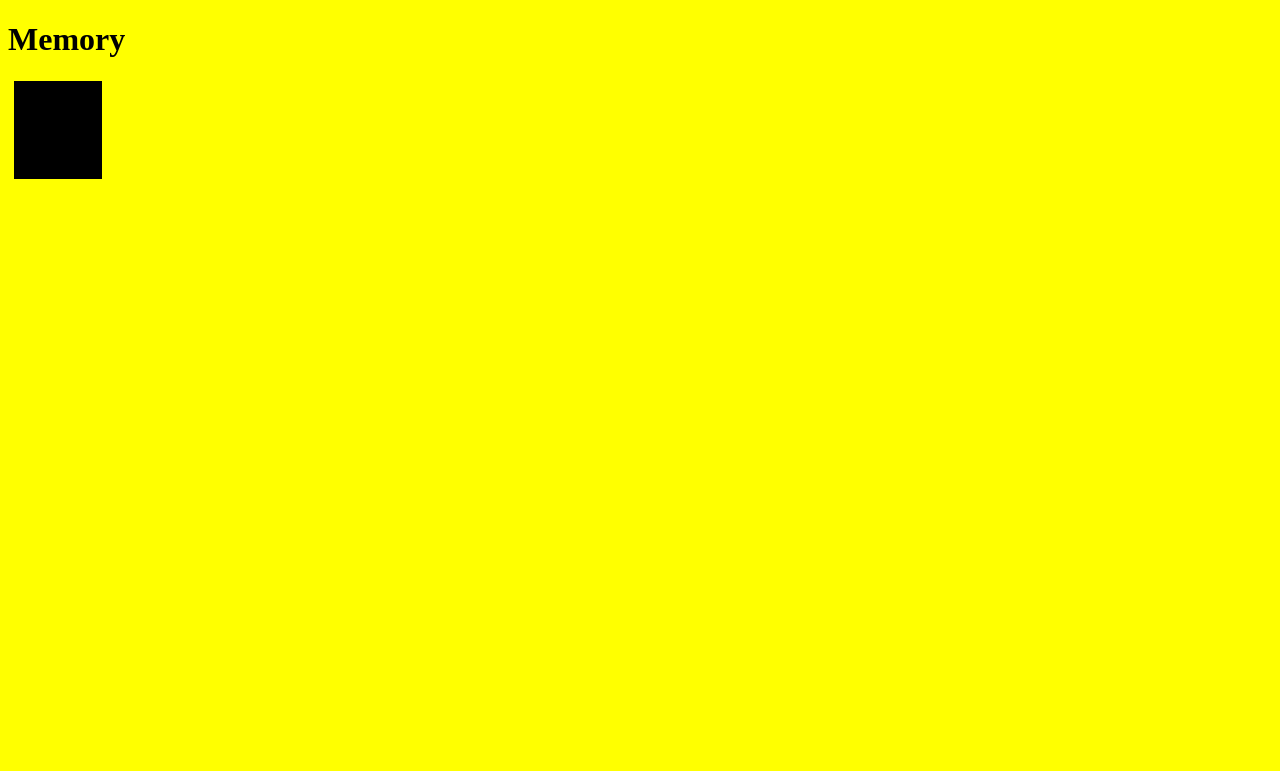
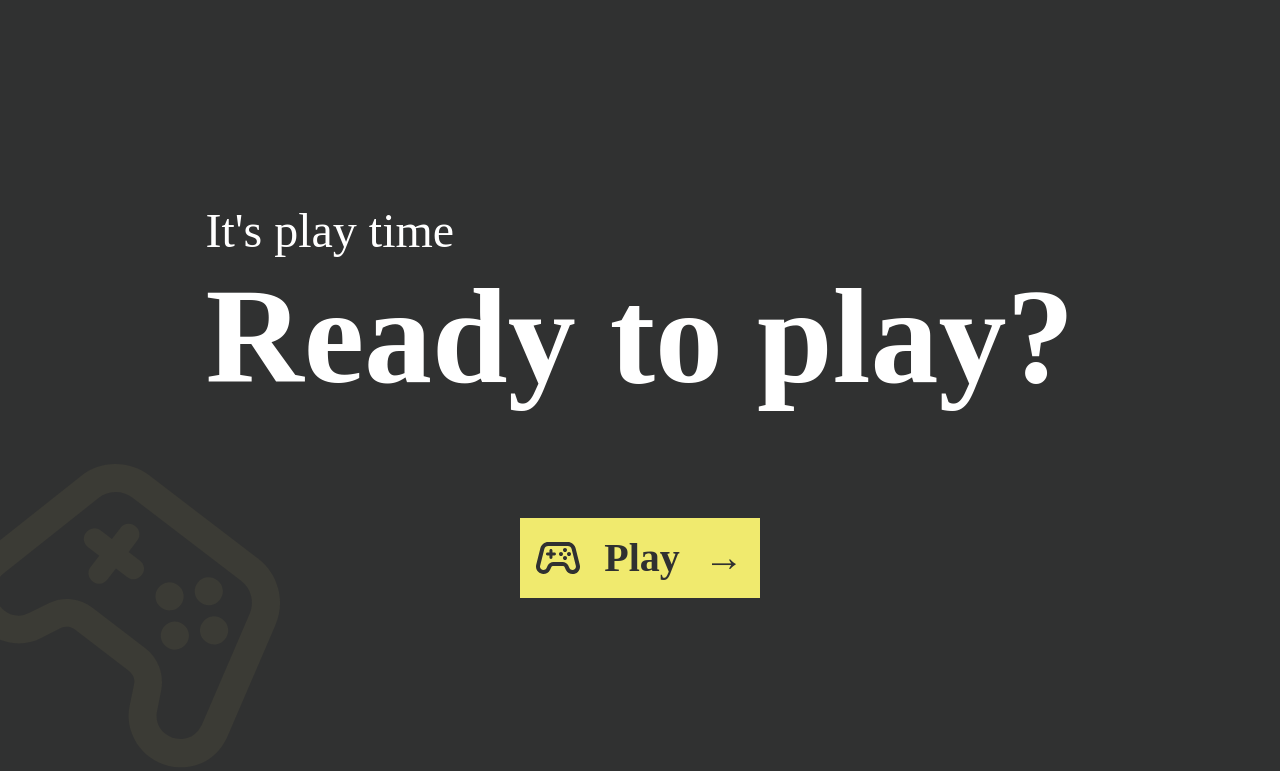
Before and after one commit to krummi14/Memory, a website built with Vite: page index.html in a window 1280 px wide. Built offline with nearby package versions, Linux system fonts and the light colour scheme.

Commit message:
feat: add start_screen

```diff
--- a/index.html
+++ b/index.html
@@ -1,20 +1,32 @@
 <!DOCTYPE html>
 <html lang="en">
+
 <head>
     <meta charset="UTF-8">
     <meta name="viewport" content="width=device-width, initial-scale=1.0">
-    <title>Memory</title>
+    <title>Ready for Memory?</title>
 </head>
-<body class="index_body" >
-    <h1 id="h1_memory">Memory</h1>
-    <section id="field">
-        <button class="card">
-            <div class="card__inner">
-                <div class="card__face"></div>
-                <div class="card__face card__face--back"></div>
+
+<body class="index_body">
+
+    <section class="start_screen">
+        <div class="start_screen__content">
+            <div>
+                <p class="start_screen__p">It's play time</p>
+                <h1 class="start_screen__title">Ready to play?</h1>
             </div>
-        </button>
+            <button id="startGameBtn" class="start_game_btn" onclick="window.location.href='./pages/settings.html'">
+                <img src="./assets/icons/stadia_controller_icon.svg" alt="Black Game Controller">
+                <span class="btn_label">Play</span>
+                <span class="arrow_label">&rarr;</span>
+            </button>
+        </div>
+
+        <img src="./assets/img/stadia_controller.svg" alt="Game Controller" class="start_screen__img">
     </section>
+
     <script type="module" src="/src/main.ts"></script>
+
 </body>
+
 </html>
--- a/src/main.ts
+++ b/src/main.ts
@@ -3,12 +3,12 @@ import './styles/style.scss';
 
 init();
 
-function init () {
+function init() {
     const fieldRef = document.getElementById('field');
     if (fieldRef) {
         fieldRef.addEventListener('click', e => {
             const card = (e.target as HTMLElement).closest('.card') as HTMLButtonElement;
-            if(card) {
+            if (card) {
                 card.classList.toggle('is_flipped');
             }
         })
--- /dev/null
+++ b/src/styles/abstract/mixin.scss
@@ -0,0 +1,6 @@
+@mixin flexbox {
+    display: flex;
+    justify-content: center;
+    align-items: center;
+    flex-direction: column;
+}
--- /dev/null
+++ b/src/styles/assets/button.scss
@@ -0,0 +1,52 @@
+@use '../abstract/mixin.scss' as mix;
+
+button {
+    font-family: 'Red Rose', serif;
+    cursor: pointer;
+}
+
+.start_game_btn {
+    @include mix.flexbox;
+    flex-direction: row;
+    width: 240px;
+    height: 80px;
+    font-size: 40px;
+    font-weight: 700;
+    background-color: rgba(240, 234, 110, 1);
+    color: rgba(48, 49, 49, 1);
+    border: none;
+    padding: 16px 32px;
+    gap: 24px;
+    transition: transform 200ms ease;
+}
+
+.start_game_btn[hidden] {
+    display: none;
+}
+
+.start_game_btn:hover {
+    transform: scale(1.08);
+}
+
+.btn_label {
+    display: inline-block;
+    transition: transform 500ms ease;
+}
+
+.start_game_btn:hover .btn_labell {
+    transform: scale(1.08);
+}
+
+.arrow_label {
+    font-size: 40px;
+}
+
+.start_game_btn img {
+    transform: rotate(0deg) scale(1);
+    transform-origin: center;
+    transition: transform 200ms ease;
+}
+
+.start_game_btn:hover img {
+    transform: rotate(-24deg) scale(1.16);
+}
--- /dev/null
+++ b/src/styles/pages/startscreen.scss
@@ -0,0 +1,30 @@
+@use '../abstract/mixin.scss' as mix;
+
+.index_body {
+    @include mix.flexbox;
+    height: 100vh;
+    background-color: rgba(48, 49, 49, 1);
+    overflow: hidden;
+}
+
+.start_screen {
+    &__content {
+        @include mix.flexbox;
+        gap: 104px;
+    }
+
+    &__p {
+        margin: 0;
+        font-size: 48px;
+        color: rgba(255, 255, 255, 1);
+    }
+
+    &__img {
+        position: absolute;
+        height: 304px;
+        width: 416px;
+        top: 77%;
+        left: 146px;
+        transform: translate(-50%, -50%);
+    }
+}
--- a/src/styles/style.scss
+++ b/src/styles/style.scss
@@ -1,35 +1,15 @@
+@use './assets/button.scss';
+@use './pages/startscreen.scss';
+
 body {
-    height: 100vh;
-    background-color: yellow;
+    margin: 0;
+    font-family: 'Red Rose', serif;
+    font-weight: 400;
 }
 
-.card {
-    height: 100px;
-    aspect-ratio: 1/1;
-    background-color: transparent;
-    border: none;
-
-    &__inner {
-        position: relative;
-        width: 100%;
-        height: 100%;
-        transform-style: preserve-3d;
-        transition: all 300ms ease-in-out;
-    }
-
-    &__face {
-        position: absolute;
-        inset: 0;
-        background-color: black;
-        backface-visibility: hidden;
-
-        &--back {
-            transform: rotateY(180deg);
-            background-color: red;
-        }
-    }
-
-    &.is_flipped .card__inner {
-        transform: rotateY(180deg);
-    }
+h1 {
+    font-size: 136px;
+    color: rgba(255, 255, 255, 1);
+    margin: 0;
+    font-weight: 700;
 }
```
Also changed, not shown: pages/settings.html (added), public/assets/icons/stadia_controller_icon.svg (added), public/assets/img/stadia_controller.svg (added), src/styles/assets/fonts.scss (added).
